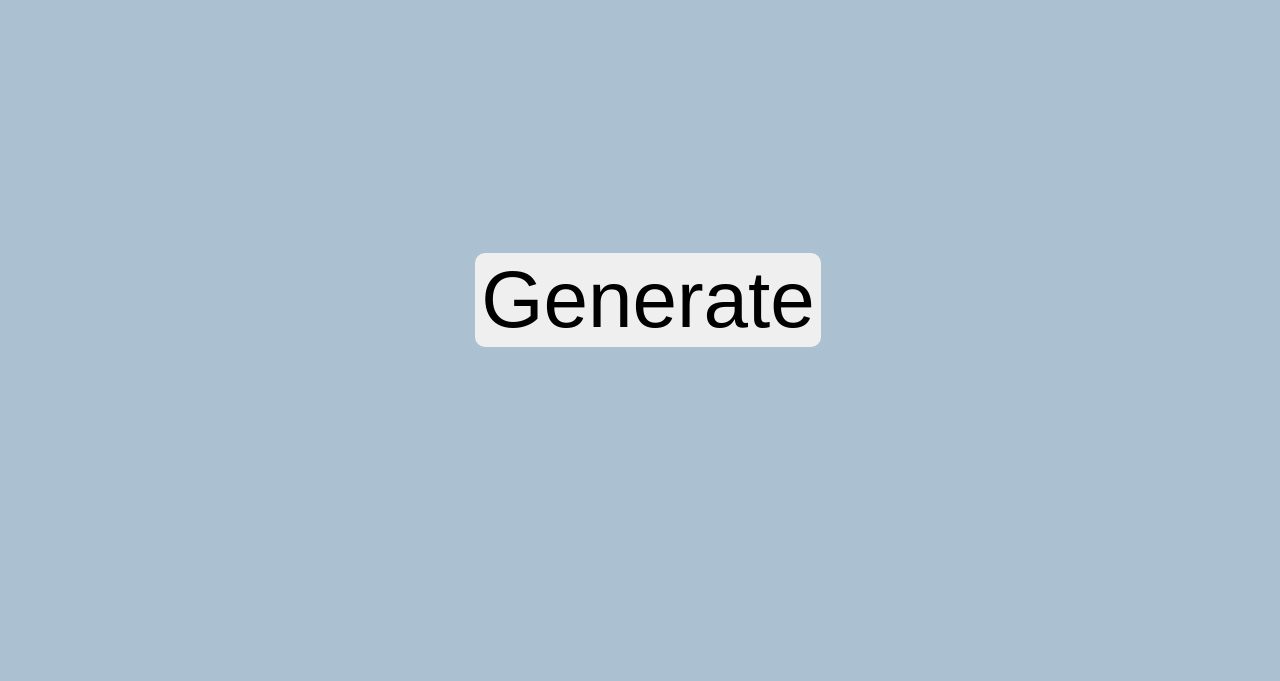
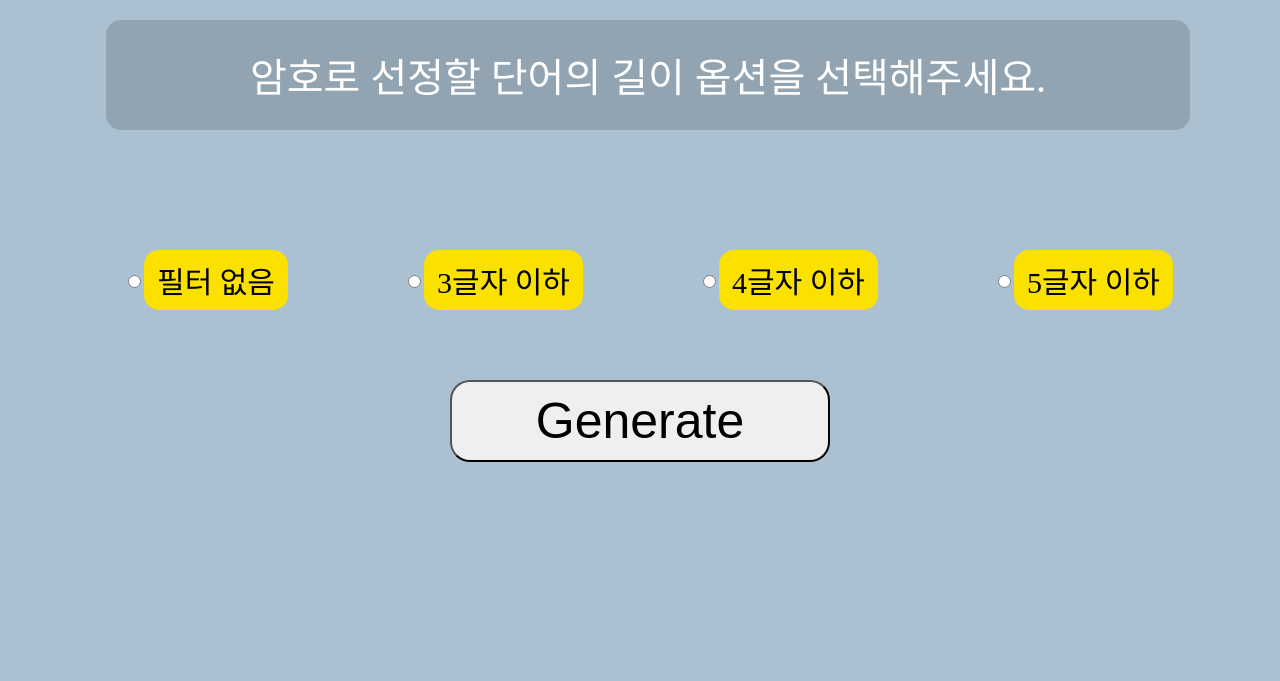
Before and after one commit to kju2405/codeGenerator, a Flask app: page / in a window 1280 px wide. Shown: the part 135-816 px from the top of the page. Run offline with Flask 2, Linux system fonts and the light colour scheme; parts of the project's set-up code (start-up, migrations or seed data) failed here and were passed over; some libraries are stand-ins or nearby versions.

Commit message:
Add code length selection

```diff
--- a/Web/src/app.py
+++ b/Web/src/app.py
@@ -58,9 +58,9 @@ def calculateWordSimilarity(word_01, word_02):
     return result_sim.index(max(result_sim))
 
 
-def generateRandomPW():
+def generateRandomPW(num):
     for x in range(3):
-        curs.execute("select * from wordlist where PWChecker_Pron >= 5 order by RANDOM() limit 1")
+        curs.execute(f'select * from wordlist where PWChecker_Pron >= 5 and length(Word)<{num} order by RANDOM() limit 1')
         fetchresult = curs.fetchone()
         fetchedData[x] = list(fetchresult)
 
@@ -117,10 +117,22 @@ def result():
 
     return render_template('result.html', d1 = first_word, d2 = second_word, d3 = third_word, d4 = result_code, d5 = similarity, d6 = len(result_code), d7 = codelevel,d8=final_first, d9=final_second, d10=final_third)
 
-@app.route("/mean/")
+@app.route("/mean/",methods=['GET','POST'])
 def mean():
-    toBereturned = generateRandomPW()
     global result_code,first_word,second_word,third_word,first_meaning,second_meaning,third_meaning,first_ssangjaeum,second_ssangjaeum,third_ssangjaeum,first_word2pron,second_word2pron,third_word2pron,first_pron2pw,second_pron2pw,third_pron2pw,first_strong2pw,second_strong2pw,third_strong2pw,codelevel,similarity
+    if request.method=='GET':
+        toBereturned = generateRandomPW(20)
+    elif request.method=='POST':
+        code_length=request.form['codelength']
+        if code_length=='no-filter':
+            toBereturned=generateRandomPW(20)
+        elif code_length=='under-three':
+            toBereturned=generateRandomPW(4)
+        elif code_length=='under-four':
+            toBereturned=generateRandomPW(5)
+        elif code_length=='under-five':
+            toBereturned=generateRandomPW(6)
+
     result_code=toBereturned[3]
     first_word=toBereturned[0]
     second_word=toBereturned[1]
--- a/Web/src/static/css/styles.css
+++ b/Web/src/static/css/styles.css
@@ -35,24 +35,64 @@ body {
 }
 .home-main {
   width: 100vw;
-  height: 70vh;
+  height: 30vh;
   display: flex;
   justify-content: center;
   align-items: center;
 }
+.home-choice {
+  width: 100vw;
+  height: 20vh;
+  display: flex;
+  justify-content: center;
+}
+.home-choice-form {
+  width: 100vw;
+  height: 25vh;
+  display: flex;
+  justify-content: space-evenly;
+  font-size: 30px;
+}
+.message__bubble__right {
+  padding: 8px 13px;
+  background-color: #fae100;
+  border-radius: 15px;
+  display: block;
+}
+.message__info {
+  display: flex;
+  align-items: center;
+}
+.settings-header-semi {
+  background-color: #92a4b2;
+  width: 80%;
+  height: 50px;
+  padding: 30px;
+  font-size: 40px;
+  display: flex;
+  justify-content: center;
+  align-items: center;
+  border-radius: 15px;
+  color: white;
+  z-index: 2;
+  margin-bottom: 25px;
+}
+.reply__column {
+  display: flex;
+  justify-content: center;
+}
+.reply__column button {
+  width: 30%;
+  height: 50%;
+  font-size: 50px;
+  padding: 10px 20px;
+  border-radius: 20px;
+}
+.reply__column button:hover {
+  background-color: #025ce2;
+  outline: 0;
+}
 
-main button {
-  width: 20%;
-  height: 20%;
-  font-size: 5rem;
-  margin: 0;
-  font-weight: 400;
-  text-align: center;
-  display: inline-block;
-  width: auto;
-  border: none;
-  border-radius: 10px;
-}
 main > div {
   height: 50vh;
   display: flex;
@@ -61,10 +101,7 @@ main > div {
   align-items: center;
   font-size: 30px;
 }
-button:hover {
-  background-color: #025ce2;
-  outline: 0;
-}
+
 .result-main {
   width: 100vw;
   height: 60vh;
--- a/Web/src/templates/home.html
+++ b/Web/src/templates/home.html
@@ -22,10 +22,63 @@
         ></span>
       </div>
     </header>
+    <div class="home-choice">
+      <div class="settings-header-semi">
+        <span>암호로 선정할 단어의 길이 옵션을 선택해주세요.</span>
+      </div>
+    </div>
 
-    <main class="home-main">
-      <a onclick="window.location.href='mean'"><button>Generate</button></a>
-    </main>
+    <form action="/mean/" method="post">
+      <div class="home-choice-form">
+        <div class="message__info">
+          <input
+            type="radio"
+            name="codelength"
+            value="no-filter"
+            id="no-filter"
+          />
+          <label for="no-filter"
+            ><span class="message__bubble__right">필터 없음</span></label
+          >
+        </div>
+        <div class="message__info">
+          <input
+            type="radio"
+            name="codelength"
+            value="under-three"
+            id="under-three"
+          />
+          <label for="under-three"
+            ><span class="message__bubble__right">3글자 이하</span></label
+          >
+        </div>
+        <div class="message__info">
+          <input
+            type="radio"
+            name="codelength"
+            value="under-four"
+            id="under-four"
+          />
+          <label for="under-four"
+            ><span class="message__bubble__right">4글자 이하</span></label
+          >
+        </div>
+        <div class="message__info">
+          <input
+            type="radio"
+            name="codelength"
+            value="under-five"
+            id="under-five"
+          />
+          <label for="under-five"
+            ><span class="message__bubble__right">5글자 이하</span></label
+          >
+        </div>
+      </div>
+      <div class="reply__column">
+        <button type="submit">Generate</button>
+      </div>
+    </form>
 
     <script
       src="https://kit.fontawesome.com/87de356888.js"
```
